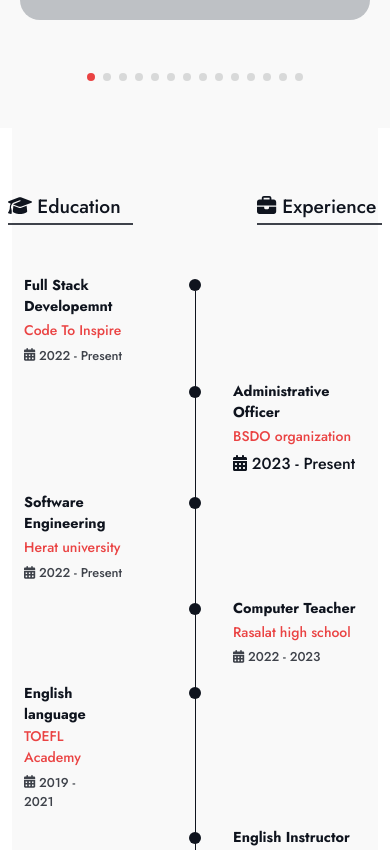
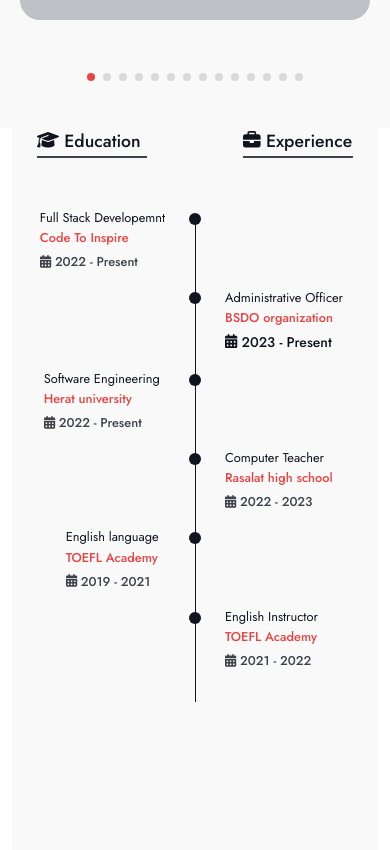
Before and after one commit to mzhd10/mozhdeh-marvi, a React (Create React App) app: page / in a window 390 px wide. Shown: the part 3874-4724 px from the top of the page. Built offline with nearby package versions, Linux system fonts and the light colour scheme.

Commit message:
Timeline.css

```diff
--- a/src/Components/Timeline/Timeline.css
+++ b/src/Components/Timeline/Timeline.css
@@ -8,7 +8,7 @@
   justify-content: center;
   padding-top: 4rem;
   margin-bottom: 2rem;
-  font-size: 1.2rem;
+  font-size: 1.1rem;
   font-family: var(--body-font);
   color: var(--dark-color);
 }
@@ -17,11 +17,11 @@
   font: 3rem;
   font-weight: 500;
   color: var(--bg-dark);
-  margin: 0 3.9rem;
+  margin: 0 3rem;
 }
 
 hr {
-  width: 125px;
+  width: 110px;
   padding: 0 30px;
   margin: 2px auto;
   border: 1px solid var(--dark-color);
@@ -41,7 +41,7 @@ timeline-icon {
 .timeline-data {
   display: grid;
   grid-template-columns: 1fr max-content 1fr;
-  column-gap: 2rem;
+  column-gap: 1.5rem;
 }
 .timeline-text1 {
   margin-left: auto;
@@ -49,13 +49,13 @@ timeline-icon {
 .timeline-title {
   margin-top: 1rem;
   font-size: 0.9rem;
-  font-weight: 600;
+  font-weight: 500;
 }
 .english {
-  margin-right: 3.5rem;
+  margin-right: 0.4rem;
 }
 .software {
-  margin-right: 1.2rem;
+  margin-right: 0.32rem;
 }
 
 .timeline-subtitle {
@@ -86,10 +86,20 @@ timeline-icon {
   transform: translate(6px, -7px);
 }
 @media screen and (max-width: 768px) {
-  .timeline-sections {
+  .timeline-sections,
+  .timeline-tabs {
     grid-template-columns: 1fr;
     padding: 0 12px;
-
   }
-
+  .timeline-content {
+    font-size: 14px;
+  }
+  .timeline-title {
+    margin-top: 1rem;
+    font-size: 0.8rem;
+    font-weight: 400;
+  }
+  .timeline-subtitle {
+    font-size: 0.8rem;
+  }
 }
```
